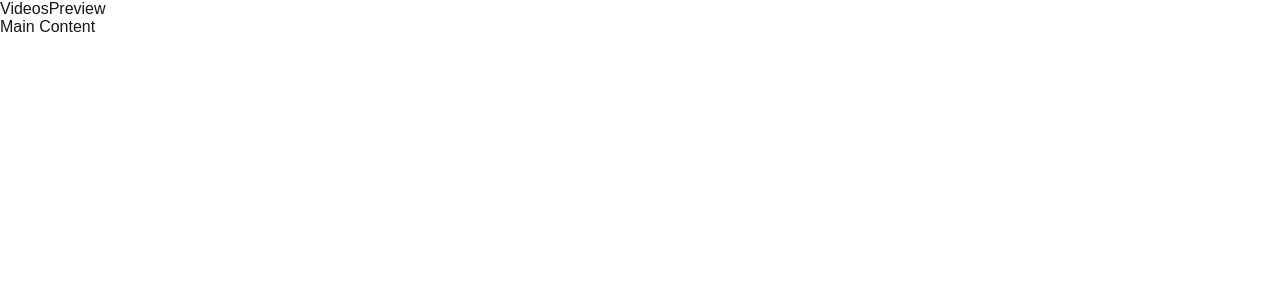
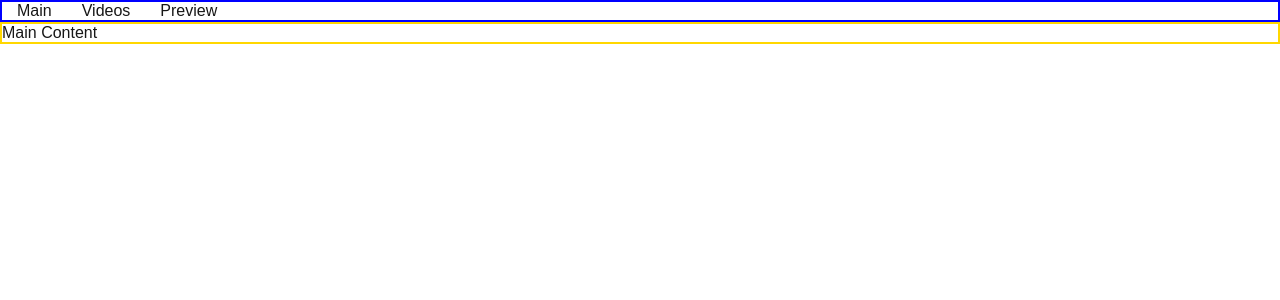
Before and after one commit to rifflere/centroid-finder-frontend, a Next.js app in the folder centroid-finder-frontend/: page / in a window 1280 px wide. Shown: the top 300 px of the page. Built offline with nearby package versions, Linux system fonts and the light colour scheme.

Commit message:
Added temporary borders for clarity

```diff
--- a/centroid-finder-frontend/src/app/layout.js
+++ b/centroid-finder-frontend/src/app/layout.js
@@ -21,9 +21,10 @@ export default function Layout({ children }) {
   return (
     <html lang="en">
       <body className={`${geistSans.variable} ${geistMono.variable}`}>
-            <nav>
-              <Link className="nav-link" href="/videos">Videos</Link>
-              <Link className="nav-link" href="/preview/file-123">Preview</Link>
+            <nav style={{ border: '2px solid', borderColor: 'blue' }}>
+              <Link className="nav-link" href="/" style={{padding: 15}}>Main</Link>
+              <Link className="nav-link" href="/videos" style={{padding: 15}}>Videos</Link>
+              <Link className="nav-link" href="/preview/file-123" style={{padding: 15}}>Preview</Link>
             </nav>
         <main>{children}</main>
       </body>
--- a/centroid-finder-frontend/src/app/page.js
+++ b/centroid-finder-frontend/src/app/page.js
@@ -4,6 +4,6 @@ import Link from 'next/link';
 
 export default function Home() {
   return (
-    <> Main Content </>
+    <div style={{ border: '2px solid', borderColor: 'gold' }}> Main Content </div>
   );
 }
--- a/centroid-finder-frontend/src/app/preview/[filename]/page.jsx
+++ b/centroid-finder-frontend/src/app/preview/[filename]/page.jsx
@@ -1,3 +1,3 @@
 export default function Page({children}){
-    return <> Preview Page </>;
+    return <div style={{ border: '2px solid', borderColor: 'gold' }}> Preview Page </div>;
 }
--- a/centroid-finder-frontend/src/app/videos/page.jsx
+++ b/centroid-finder-frontend/src/app/videos/page.jsx
@@ -1,3 +1,3 @@
 export default function Page({children}){
-    return <> Videos Page </>;
+    return <div style={{ border: '2px solid', borderColor: 'gold' }}> Videos Page </div>;
 }
```
